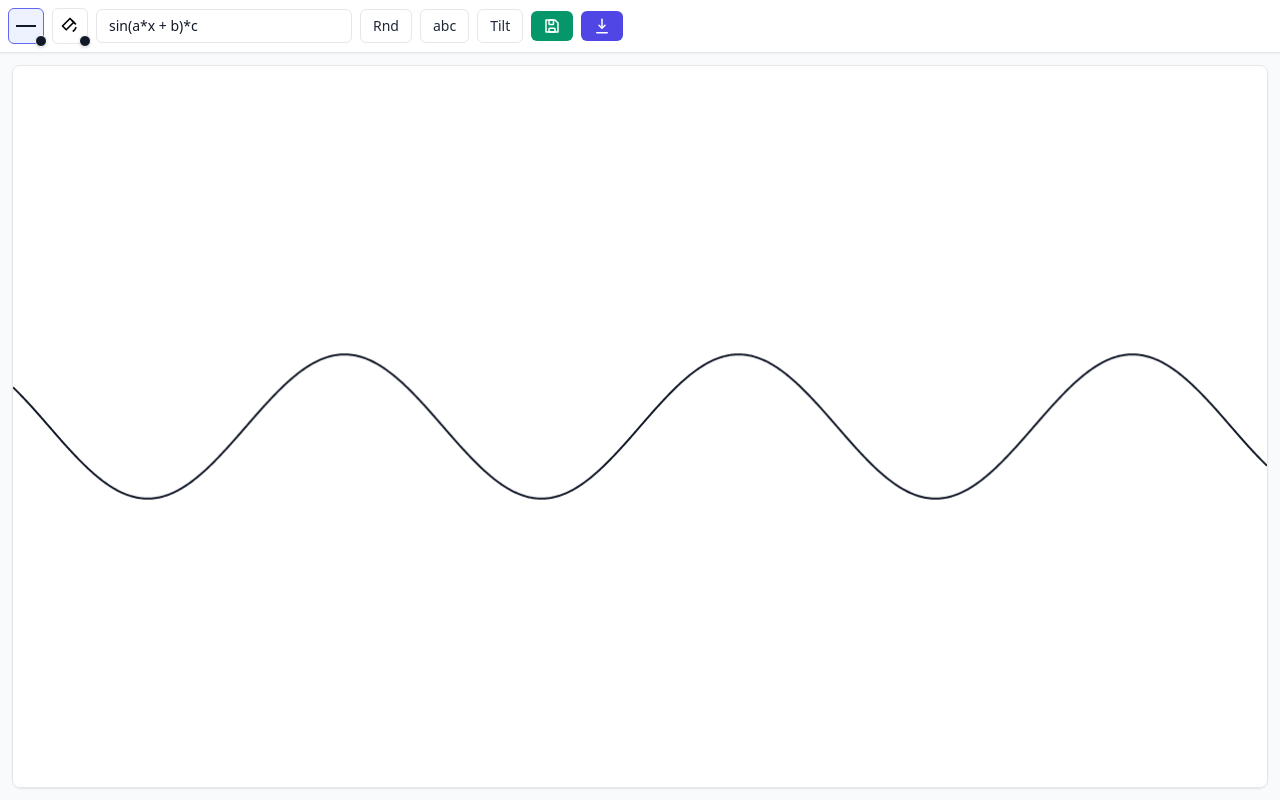
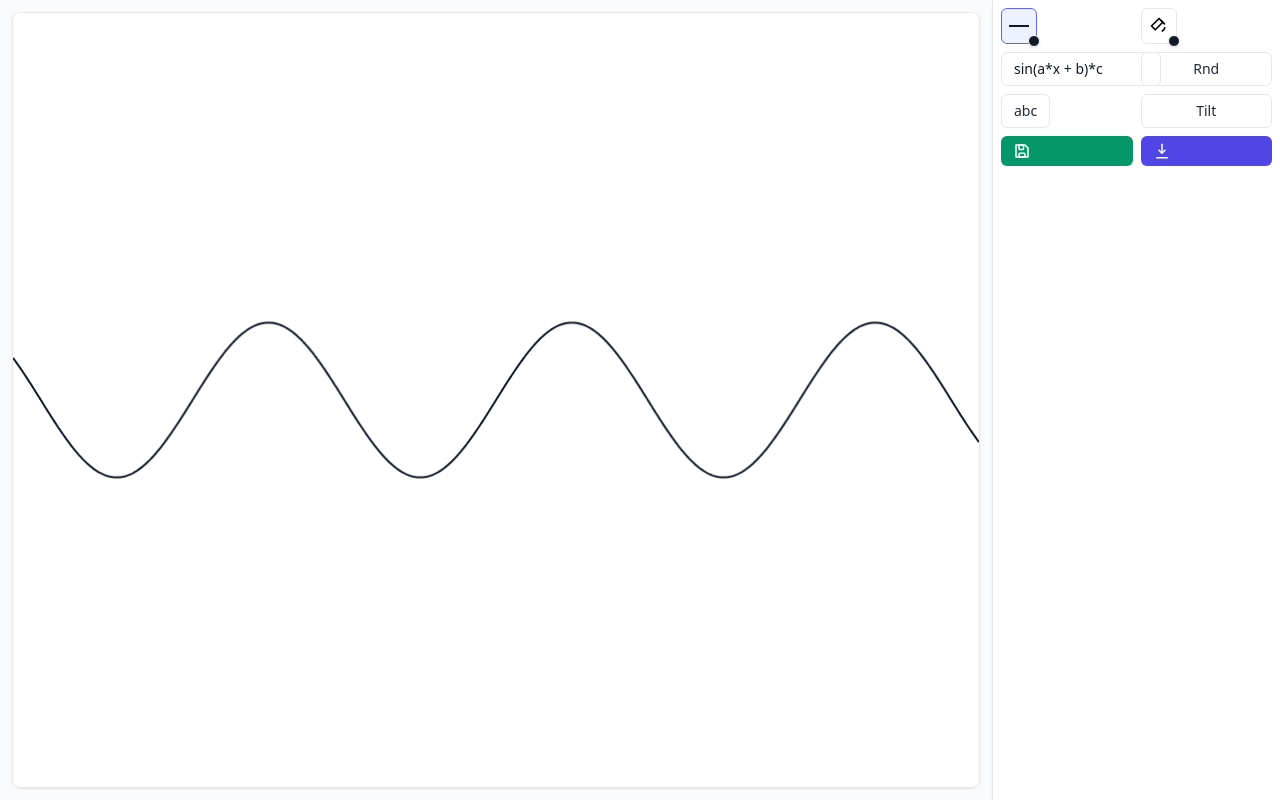
Before and after one commit to kcicek/fxart, a React (Vite) app: page / in a window 1280 px wide. Built offline with nearby package versions, Linux system fonts and the light colour scheme.

Commit message:
menu adjustment for phone orientation

```diff
--- a/src/App.jsx
+++ b/src/App.jsx
@@ -36,6 +36,7 @@ export default function App() {
   const [isMagicRunning, setIsMagicRunning] = useState(false)
   // measure bucket cursor image to place hotspot at bottom-right
   const [bucketCursorSize, setBucketCursorSize] = useState({ w: 0, h: 0 })
+  const [isLandscape, setIsLandscape] = useState(false)
 
   // New: bucket controls
   const [bucketTolerance, setBucketTolerance] = useState(24) // similarity to seed (sum abs RGBA)
@@ -301,11 +302,23 @@ export default function App() {
     img.src = bucketCursorUrl
   }, [bucketCursorUrl])
 
-  return (
-    <div className="h-app w-full bg-gray-50 flex flex-col overflow-hidden">
-      {/* Top menu bar (single line; popups can overflow into canvas) */}
-      <div className="w-full bg-white border-b border-gray-200 shadow-sm relative z-50">
-        <div className={`flex items-center gap-2 p-2 overflow-visible whitespace-nowrap ${toolbarReady ? '' : 'opacity-0 pointer-events-none'} ${isMagicRunning ? 'pointer-events-none' : ''}`}>
+  // Track orientation to switch layouts (portrait: top bar with two rows; landscape: sidebar with two columns)
+  useEffect(() => {
+    const mq = window.matchMedia('(orientation: landscape)')
+    const set = () => setIsLandscape(!!mq.matches)
+    set()
+    mq.addEventListener?.('change', set)
+    window.addEventListener('orientationchange', set)
+    return () => {
+      try { mq.removeEventListener?.('change', set) } catch {}
+      window.removeEventListener('orientationchange', set)
+    }
+  }, [])
+
+  const inputWidthClass = isLandscape ? 'w-40' : 'w-36 sm:w-56 md:w-64'
+
+  const ToolbarInner = (
+    <>
                 {/* Line menu (icon only + color sample) */}
                 <div className="relative">
                   <button
@@ -457,7 +470,7 @@ export default function App() {
                     value={expr}
                     onChange={e => setExpr(e.target.value)}
                     placeholder="f(x) ="
-                    className="w-36 sm:w-56 md:w-64 px-3 py-1.5 rounded-md border border-gray-200 text-sm"
+                    className={`${inputWidthClass} px-3 py-1.5 rounded-md border border-gray-200 text-sm`}
                   />
                 </div>
 
@@ -562,10 +575,19 @@ export default function App() {
                     <path d="M5 21h14" />
                   </svg>
                 </button>
+    </>
+  )
+
+  return (
+    <div className={`h-app w-full bg-gray-50 overflow-hidden ${isLandscape ? 'flex' : 'flex flex-col'}`}>
+      {!isLandscape ? (
+        // Portrait: top bar (wraps to two rows) + canvas below
+        <>
+          <div className="w-full bg-white border-b border-gray-200 shadow-sm relative z-50">
+            <div className={`flex flex-wrap items-center gap-2 p-2 overflow-visible ${toolbarReady ? '' : 'opacity-0 pointer-events-none'} ${isMagicRunning ? 'pointer-events-none' : ''}`}>
+              {ToolbarInner}
             </div>
           </div>
-
-      {/* Canvas area fills remaining space below menu */}
           <div className="flex-1 min-h-0 p-2 sm:p-3">
             <div ref={containerRef} className="relative h-full rounded-xl shadow-sm bg-white">
               <Canvas
@@ -580,13 +602,10 @@ export default function App() {
                 activeTool={activeTool}
                 fillParent={true}
               />
-
-          {/* Transparent overlay to capture bucket clicks only over canvas */}
               <div
                 onClick={handleBucketClick}
                 className="absolute left-0 right-0 bottom-0"
                 style={{
-              // leave the very top of the container free so popovers can extend there
                   top: 0,
                   pointerEvents: activeTool === 'bucket' && !isAnyMenuOpen ? 'auto' : 'none',
                   cursor:
@@ -601,6 +620,49 @@ export default function App() {
               />
             </div>
           </div>
+        </>
+      ) : (
+        // Landscape: canvas on left, two-column menu on right sidebar
+        <>
+          <div className="flex-1 min-w-0 min-h-0 p-2 sm:p-3">
+            <div ref={containerRef} className="relative h-full rounded-xl shadow-sm bg-white">
+              <Canvas
+                ref={canvasRef}
+                expression={expr}
+                params={params}
+                lineColor={lineColor}
+                bgColor={bgColor}
+                tiltAngle={tilt}
+                lineWidth={lineWidth}
+                lineOpacity={lineOpacity}
+                activeTool={activeTool}
+                fillParent={true}
+              />
+              <div
+                onClick={handleBucketClick}
+                className="absolute left-0 right-0 bottom-0"
+                style={{
+                  top: 0,
+                  pointerEvents: activeTool === 'bucket' && !isAnyMenuOpen ? 'auto' : 'none',
+                  cursor:
+                    activeTool === 'bucket'
+                      ? (bucketCursorUrl
+                          ? `url("${bucketCursorUrl}") ${Math.max((bucketCursorSize?.w || 0) - 1, 0)} ${Math.max((bucketCursorSize?.h || 0) - 1, 0)}, auto`
+                          : 'crosshair')
+                      : 'auto',
+                  zIndex: 5,
+                  background: 'transparent',
+                }}
+              />
+            </div>
+          </div>
+          <div className="w-64 md:w-72 bg-white border-l border-gray-200 shadow-sm relative z-50 p-2">
+            <div className={`grid grid-cols-2 gap-2 items-start ${toolbarReady ? '' : 'opacity-0 pointer-events-none'} ${isMagicRunning ? 'pointer-events-none' : ''}`}>
+              {ToolbarInner}
+            </div>
+          </div>
+        </>
+      )}
     </div>
   )
 }
```
Lines whose indentation alone changed are shown as unchanged.
